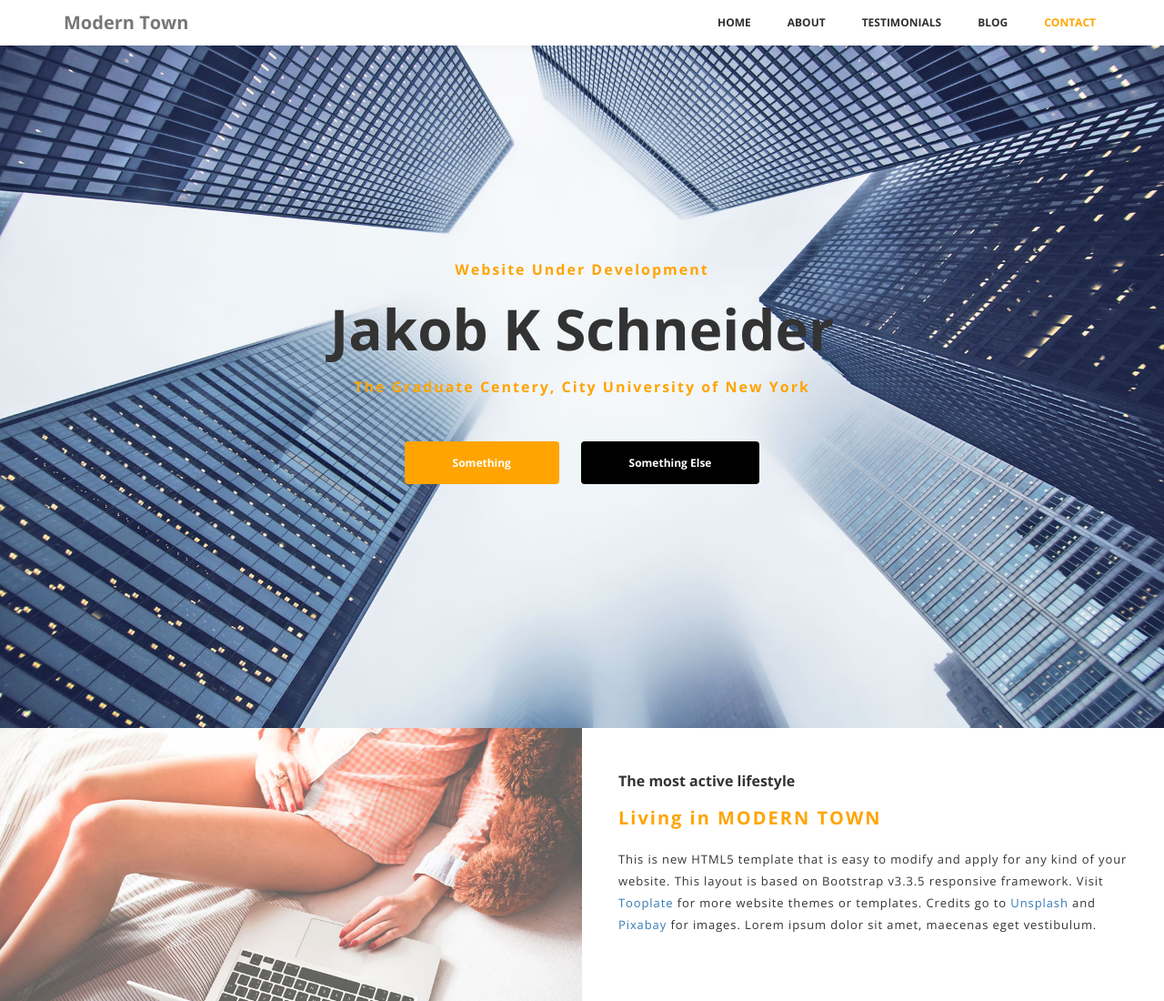
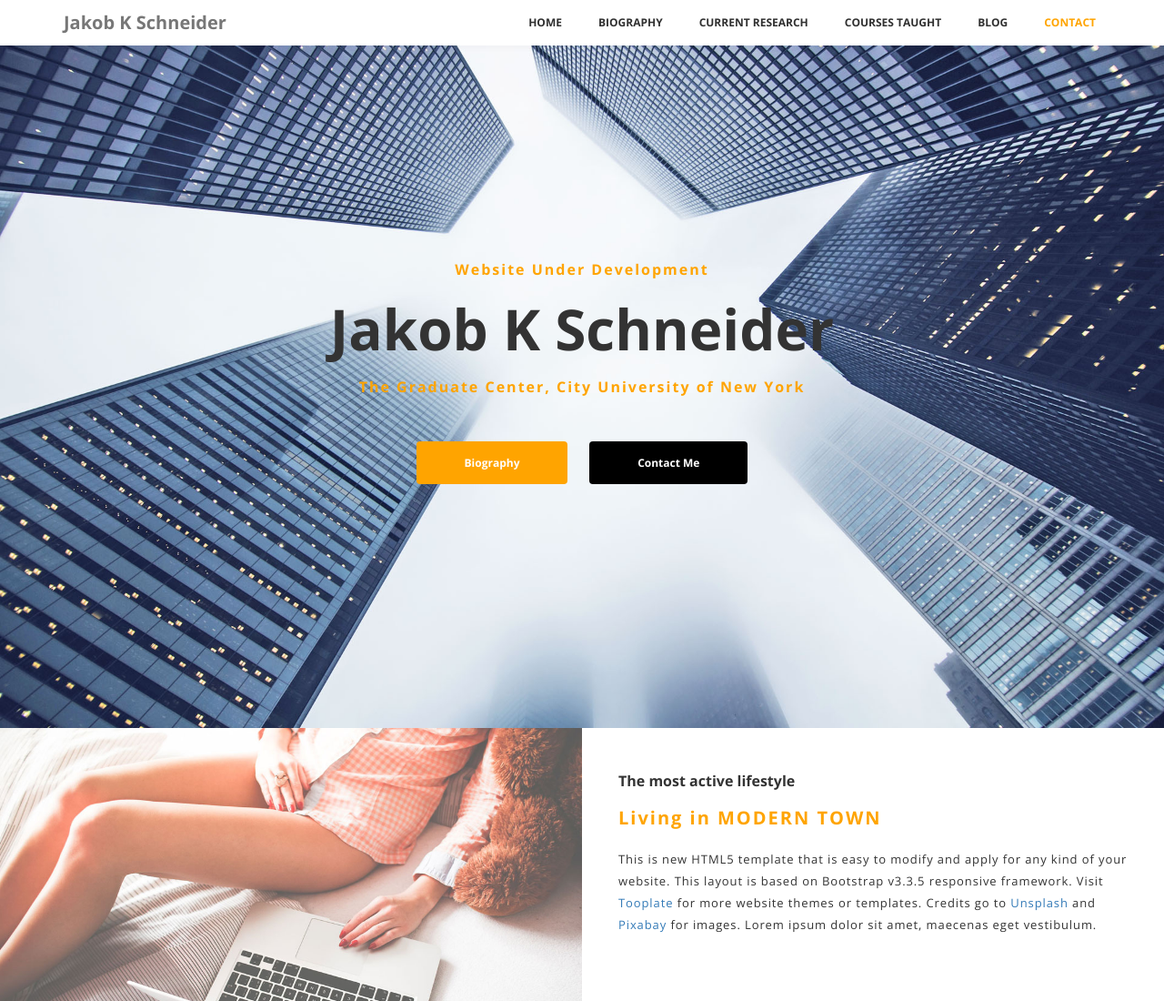
Before and after one commit to jakobschneider/jakobschneider.github.io, a plain HTML site: page index.html in a window 1280 px wide. Shown: the top 1100 px of the page at 91% size. Drawn offline with nearby package versions, Linux system fonts and the light colour scheme; a script that the page names is missing.

Commit message:
MESSING AROUND 4

```diff
--- a/index.html
+++ b/index.html
@@ -37,9 +37,9 @@ http://www.tooplate.com/view/2077-modern-town
 			<div class="col-md-12 col-sm-12">
 				<h3 class="wow fadeInDown" data-wow-delay="0.2s">Website Under Development</h3>
 				<h1 class="wow fadeInDown">Jakob K Schneider</h1>
-				<h3 class="wow fadeInDown" data-wow-delay="0.2s">The Graduate Centery, City University of New York</h3>
-				<a href="#" class="btn btn-danger wow fadeInUp" data-wow-delay="0.4s">Something</a>
-				<a href="#about" class="btn btn-default smoothScroll wow fadeInUp" data-wow-delay="0.6s">Something Else</a>
+				<h3 class="wow fadeInDown" data-wow-delay="0.2s">The Graduate Center, City University of New York</h3>
+				<a href="#" class="btn btn-danger wow fadeInUp" data-wow-delay="0.4s">Biography</a>
+				<a href="#about" class="btn btn-default smoothScroll wow fadeInUp" data-wow-delay="0.6s">Contact Me</a>
 			</div>
 
 		</div>
@@ -58,13 +58,14 @@ http://www.tooplate.com/view/2077-modern-town
 				<span class="icon icon-bar"></span>
 				<span class="icon icon-bar"></span>
 			</button>
-			<a href="#" class="navbar-brand">Modern Town</a>
+			<a href="#" class="navbar-brand">Jakob K Schneider</a>
 		</div>
 		<div class="collapse navbar-collapse">
 			<ul class="nav navbar-nav navbar-right main-navigation">
 				<li><a href="#home" class="smoothScroll">HOME</a></li>
-				<li><a href="#about" class="smoothScroll">ABOUT</a></li>
-                <li><a href="#testimonial" class="smoothScroll">TESTIMONIALS</a></li>
+				<li><a href="#about" class="smoothScroll">BIOGRAPHY</a></li>
+                <li><a href="#testimonial" class="smoothScroll">CURRENT RESEARCH</a></li>
+                		<li><a href="#blog" class="smoothScroll">COURSES TAUGHT</a></li>
 				<li><a href="#blog" class="smoothScroll">BLOG</a></li>
 				<li><a href="#contact" class="smoothScroll">CONTACT</a></li>
 			</ul>
```
